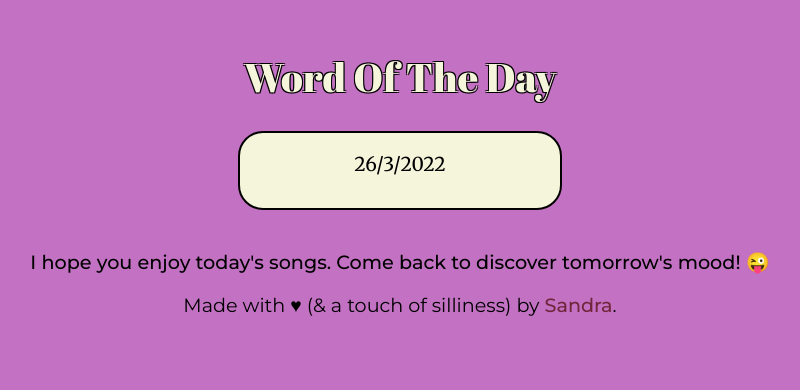
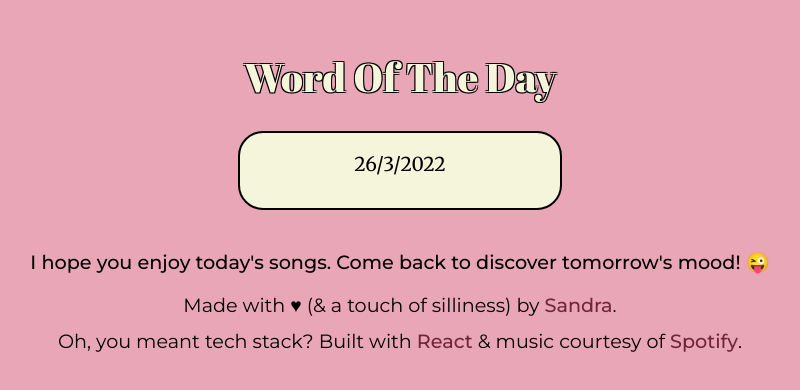
Before and after one commit to sandiskolarczyk/Wordify, a React (Create React App) app in the folder word-project/: page /songs-of-the-day in a window 1280 px wide. Shown: the top 390 px of the page, without its empty margins (240-1040 px from the left). Built offline with nearby package versions, Linux system fonts and the light colour scheme; no server answers.

Commit message:
Add react and spotify links; Change 0% bg colour

```diff
--- a/word-project/src/components/App/App.module.css
+++ b/word-project/src/components/App/App.module.css
@@ -16,6 +16,15 @@
   color: black;
   font-family: "Montserrat", sans-serif;
   font-weight: 400;
+  margin-bottom: 12px;
+}
+
+.secondBottomLink {
+  text-align: center;
+  color: black;
+  font-family: "Montserrat", sans-serif;
+  font-weight: 400;
+  margin: 0px;
 }
 
 .githubLink {
--- a/word-project/src/components/App/App.tsx
+++ b/word-project/src/components/App/App.tsx
@@ -7,7 +7,7 @@ function App() {
   const url: string = "https://wordify-app.herokuapp.com";
 
   // state for word of the day
-  const [word, setWord] = useState(() => {
+  const [word, setWord] = useState((): string => {
     // get stored value
     const savedWord: string | null = window.localStorage.getItem("word");
     return savedWord || "";
@@ -35,7 +35,7 @@ function App() {
     setDate(today);
   };
 
-  useEffect(() => {
+  useEffect((): void => {
     newDate();
   }, []);
 
@@ -58,14 +58,12 @@ function App() {
     //console.log(word);
   }, [word]);
 
-  // window.localStorage.setItem("word", word)
-
   // store and get the date from local storage
   let today: string | null = new Date().toLocaleDateString();
   window.localStorage.setItem("date", today);
 
   // check if one day has passed
-  const hasOneDayPassed = (): boolean | undefined => {
+  /*  const hasOneDayPassed = (): boolean | undefined => {
     // if there's a date in local storage and it's equal to the above:
     // inferring a day has yet to pass since both dates are equal
     if (localStorage.date === today) {
@@ -77,11 +75,11 @@ function App() {
       console.log(`It's a new day: ${today}`);
       return true;
     }
-  };
+  }; */
 
   //console.log(hasOneDayPassed());
 
-  const fetchWord = async (): Promise<void> => {
+  /*   const fetchWord = async (): Promise<void> => {
     if (hasOneDayPassed() === false) {
       return;
     } else {
@@ -89,88 +87,40 @@ function App() {
         `https://words-api-project.herokuapp.com/words`
       );
       const data = await response.json(); */
-      /*       // return a random word
+  /*       // return a random word
       let randomNumber: number = Math.floor(Math.random() * 31);
       let dailyWord = words.words[randomNumber].word;
       setWord(dailyWord);
       window.localStorage.setItem("word", word); */
-    }
-  };
+  //}
+  /*  };
 
   useEffect((): void => {
     fetchWord();
-  }, []);
+  }, []); */
 
   useEffect((): void => {
-    const wordDay = async () => {
+    const fetchWord = async (): Promise<void> => {
       const now: Date = new Date();
       //window.localStorage.removeItem("word");
       //window.localStorage.removeItem("expiry");
       if (now.getTime() > localStorage.expiry || word === "") {
+        window.localStorage.removeItem("word");
         const response: Response = await fetch(
           `https://words-api-project.herokuapp.com/words`
         );
         const data = await response.json();
         // return a random word
         let randomNumber: number = Math.floor(Math.random() * 31);
-        let dailyWord = data[randomNumber].word;
+        let dailyWord: string = data[randomNumber].word;
         setWord(dailyWord);
       }
       // localStorage.setItem("word", word);
     };
-    wordDay();
+    fetchWord();
   }, []);
 
-  // const fetchWord = async (): Promise<void> => {
-  //   const response = await fetch(
-  //     `https://words-api-project.herokuapp.com/words`
-  //   );
-  //   const data = await response.json();
-
-  //   // return a random word
-  //   let randomNumber: number = Math.floor(Math.random() * 31);
-  //   let dailyWord = data[randomNumber].word;
-  //   setWord(dailyWord);
-  // const word = localStorage.getItem("word");
-  // localStorage.getItem("expiry");
-  // // if the word doesn't exist, fetch from API and set the word state
-  // if (!word) {
-  // }
-  // const now = new Date();
-  // // compare the expiry time of the item with the current time
-  // if (now.getTime() > localStorage.expiry) {
-  //   console.log(now.getTime());
-  //   // If the item is expired, delete the item from storage
-  //   // and return
-  //   window.localStorage.removeItem("word");
-  //   window.localStorage.removeItem("expiry");
-  //   return;
-  // }
-  // return window.localStorage.word;
-  //};
-
-  /*  const removeStorageWord = (): void => {
-    const now: Date = new Date();
-    // compare the expiry time of the item with the current time
-    // window.localStorage.removeItem("word");
-
-    if (now.getTime() > localStorage.expiry) {
-      // If the item is expired, delete the item from storage
-      // and return
-      window.localStorage.removeItem("word");
-      window.localStorage.removeItem("expiry");
-      // window.localStorage.clear();
-      return;
-    } else {
-      return;
-    }
-  };
-
-  useEffect(() => {
-    removeStorageWord();
-  }, []); */
-
-  useEffect(() => {
+  useEffect((): void => {
     const fetchSongs = async (): Promise<void> => {
       const urlSearch = new URLSearchParams({ song: word });
       await fetch(`${url}/songs-of-the-day?${urlSearch}`, {
@@ -210,6 +160,27 @@ function App() {
           </a>
           .
         </p>
+        <p className={css.secondBottomLink}>
+          Oh, you meant tech stack? Built with{" "}
+          <a
+            className={css.githubLink}
+            target="_blank"
+            rel="noreferrer"
+            href="https://reactjs.org/"
+          >
+            React
+          </a>{" "}
+          & music courtesy of{" "}
+          <a
+            className={css.githubLink}
+            target="_blank"
+            rel="noreferrer"
+            href="https://developer.spotify.com/documentation/web-api/"
+          >
+            Spotify
+          </a>
+          .
+        </p>
       </div>
     </>
   );
--- a/word-project/src/index.css
+++ b/word-project/src/index.css
@@ -15,7 +15,7 @@ body {
 
 @keyframes backgroundColorPalette {
   0% {
-    background: #ac46a1;
+    background: #e6998d;
   }
   25% {
     background: #ecbcfd;
```
